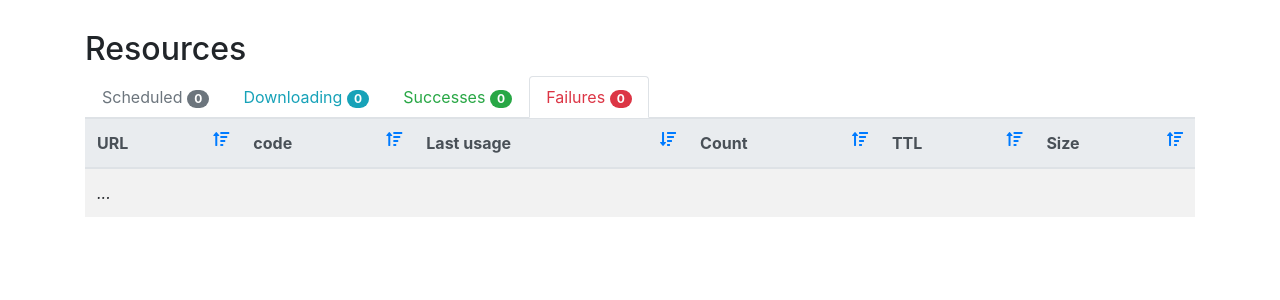
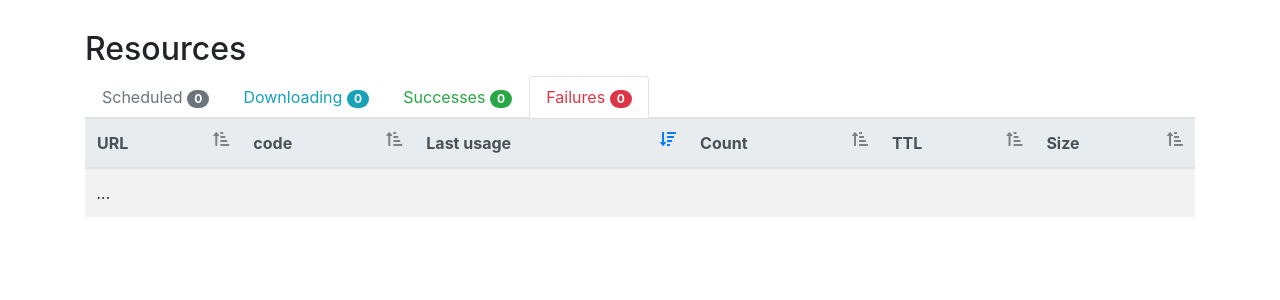
Before and after one commit to ivoire/KissCache, a Django app: page /resources/failures/ in a window 1280 px wide. Shown: the part 56-356 px from the top of the page. Run offline with Django 3.2, Linux system fonts and the light colour scheme; data that the repository does not hold is empty; some libraries are stand-ins or nearby versions.

Commit message:
resources view: make the order links grey

```diff
--- a/kiss_cache/templates/kiss_cache/resources.html
+++ b/kiss_cache/templates/kiss_cache/resources.html
@@ -5,6 +5,12 @@
 {% block title %} - Resources{% endblock %}
 
 {% block nav_resources %}active{% endblock %}
+
+{% block style %}
+    .disabled {
+      color: grey;
+    }
+{% endblock style %}
 
 {% block body %}
 <div class="row">
--- a/kiss_cache/templatetags/kiss_cache.py
+++ b/kiss_cache/templatetags/kiss_cache.py
@@ -18,7 +18,7 @@ def sort_icon(order, value):
     attribute = order[1:] if order[0] == "-" else order
     if attribute != value:
         return mark_safe(
-            f"""<a href="?order={value}"><i class="fas fa-sort-amount-up float-right"></i></a>"""
+            f"""<a href="?order={value}" class="disabled"><i class="fas fa-sort-amount-up-alt float-right"></i></a>"""
         )
 
     if order[0] == "-":
```
